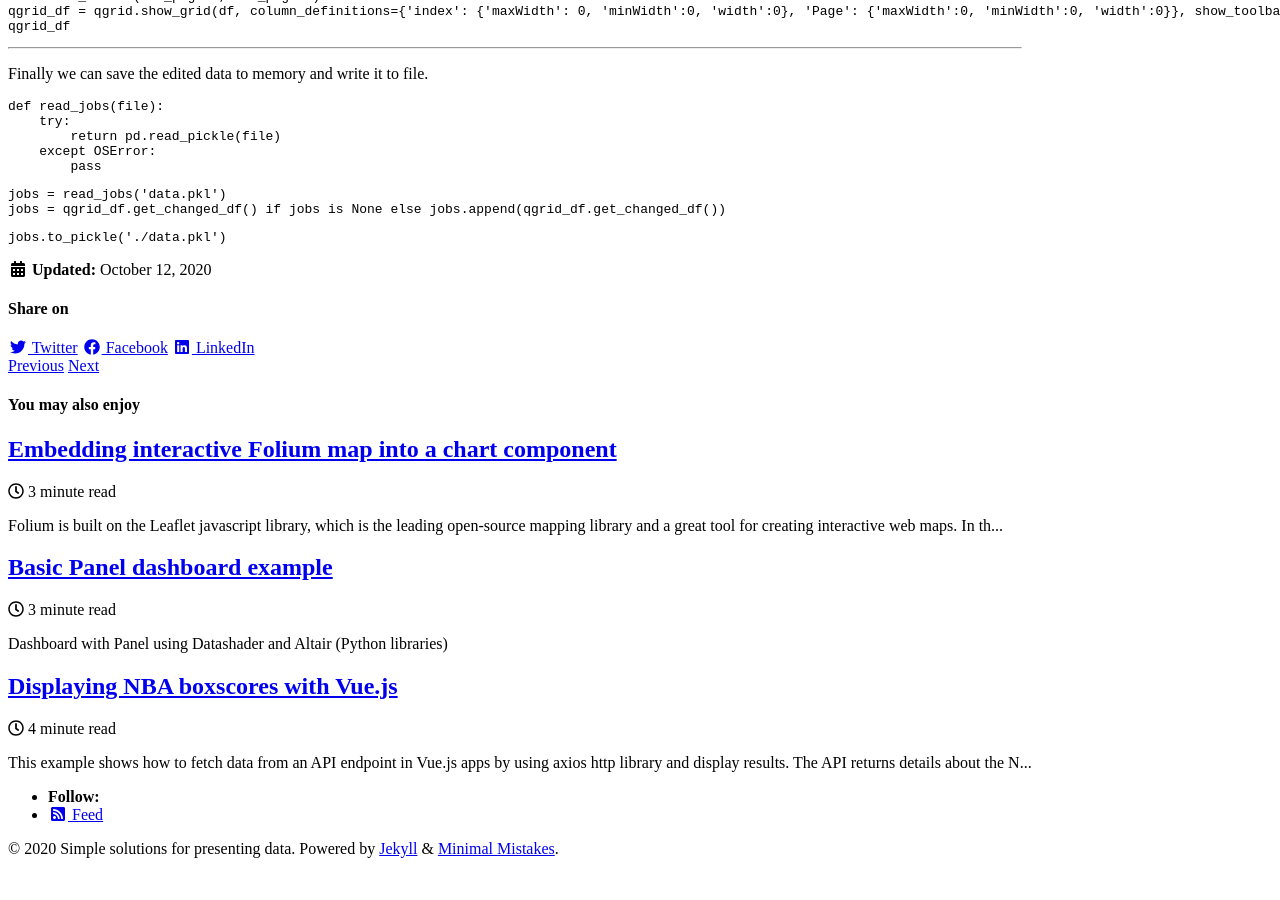
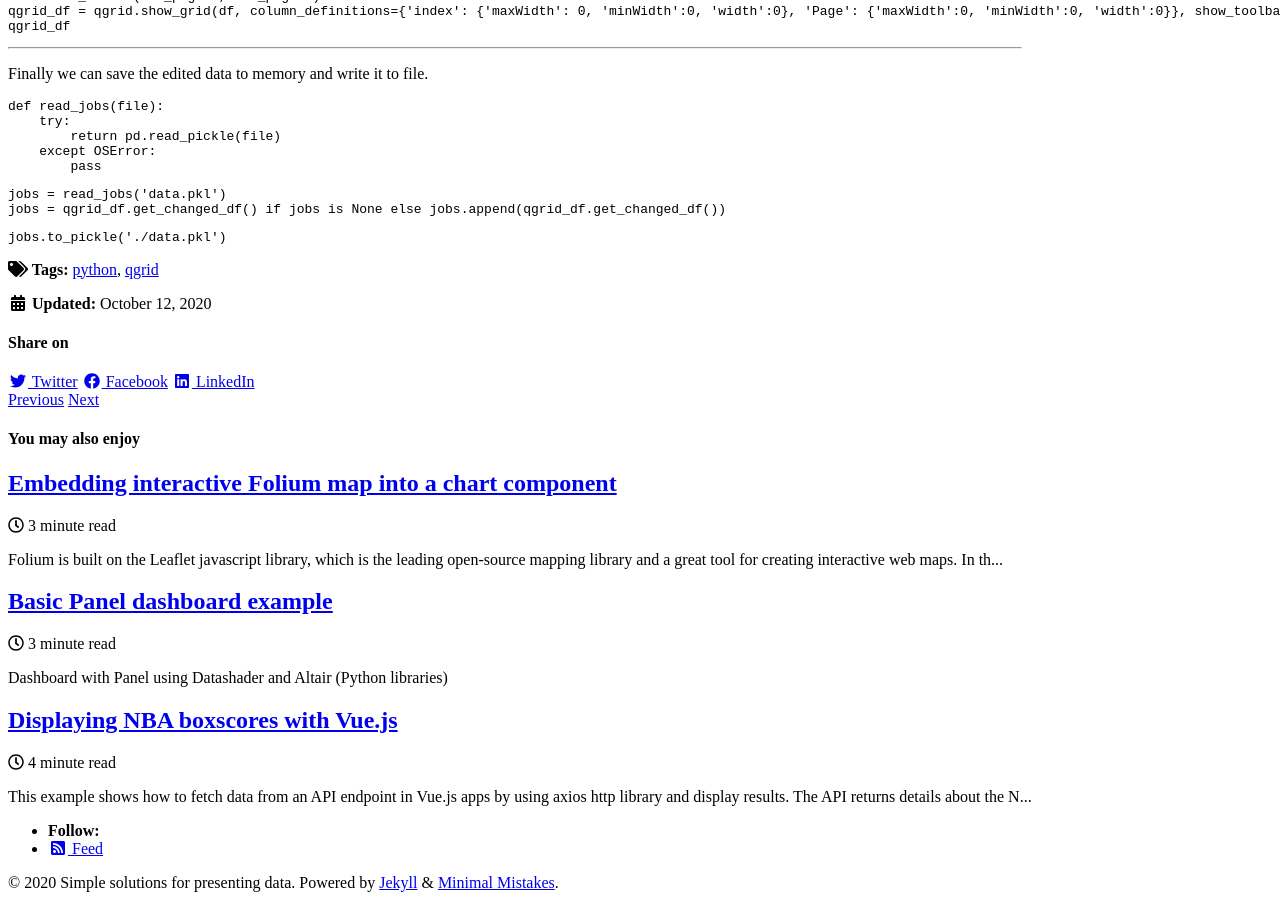
Before and after one commit to dg-data/tidbits, a Jekyll site: the page built from _posts/2020-04-17-qgrid-example.md, in a window 1280 px wide and 900 px high, scrolled down 1583 px. Built offline with Jekyll 4.4.1, drawn with Linux system fonts in a browser that asks for light colours; cached includes are drawn as plain includes; nearby versions of some CDN libraries; a script that is not in the unit is left out; comment, search, counter and statistics services are not loaded; before the commit the page ends 2449 px from its top, so only the background shows below that.

Commit message:
Update 2020-04-17-qgrid-example.md

```diff
--- a/_posts/2020-04-17-qgrid-example.md
+++ b/_posts/2020-04-17-qgrid-example.md
@@ -4,6 +4,7 @@ date: 2020-10-12
 published: true
 toc: false
 classes: wide
+tags: [qgrid, python]
 summary: Display and edit web scraped data easily using Python.
 ---
 
```
